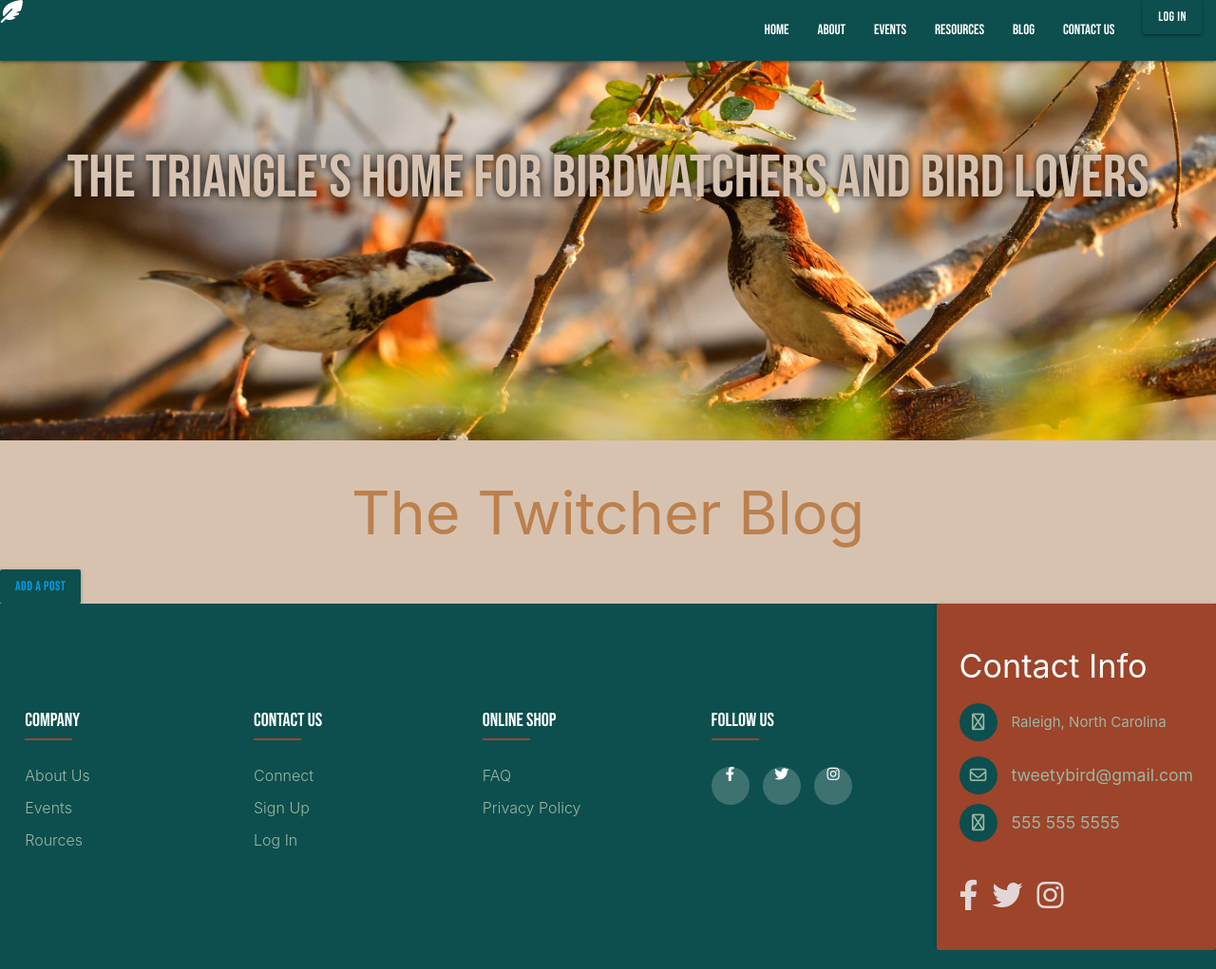
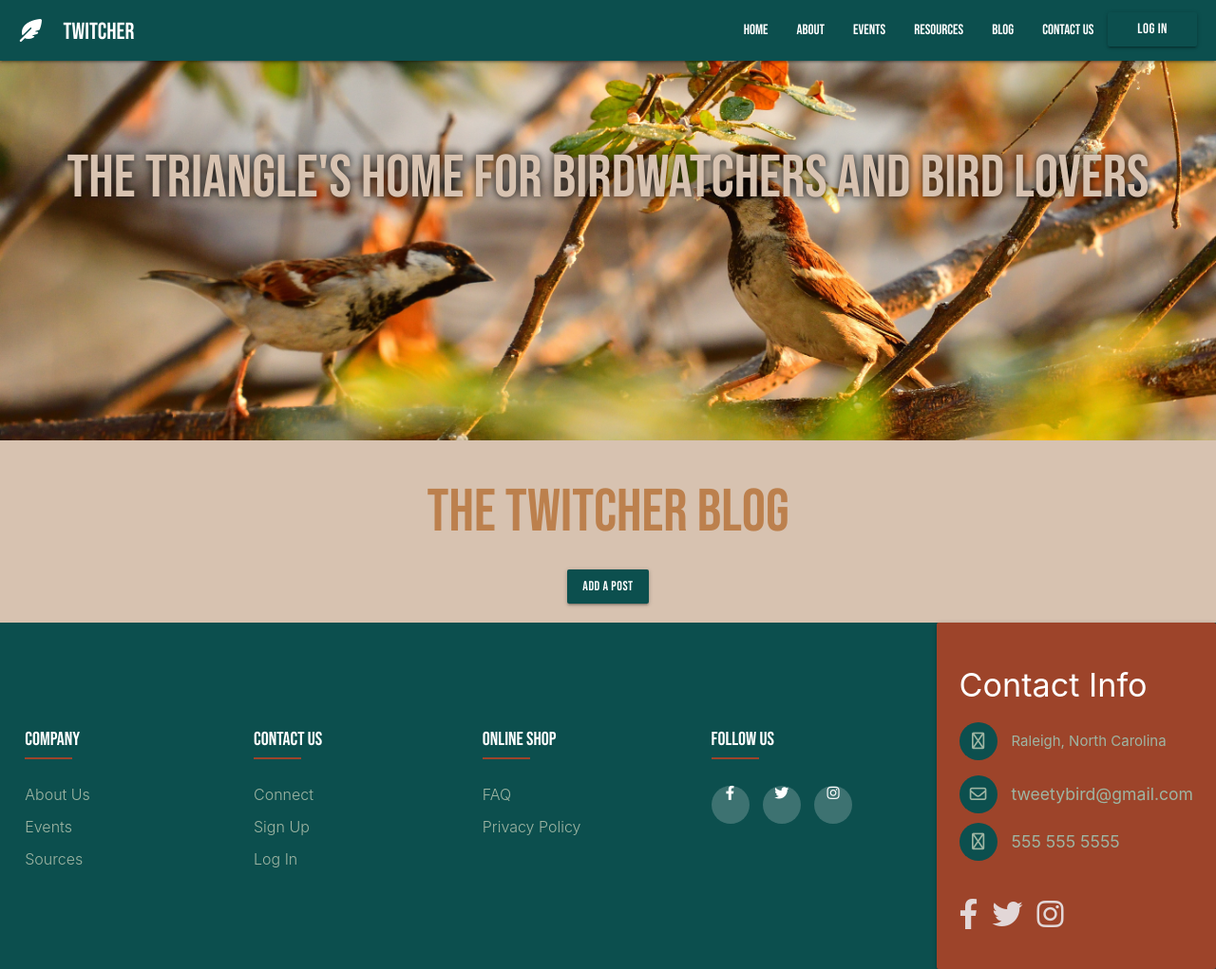
Before and after one commit to beatricekallen/twitcher, a Node project: template views/all-posts.handlebars in a window 1280 px wide. Shown: the whole page at 95% size. Run offline with Node 20 templates, Linux system fonts and the light colour scheme; the template is opened without the code that fills it, so the values that code supplies are empty; some libraries are stand-ins or nearby versions.

Commit message:
fixes styling bugs on single post page and homepage views

```diff
--- a/homepage.html
+++ b/homepage.html
@@ -252,7 +252,7 @@
                     <div class="resource__icon">
                         <i class="fa-regular fa-file-word"></i>
                     </div>
-                    <h3>Termonology</h3>
+                    <h3>Terminology</h3>
                     <p>
                         Lorem ipsum dolor, sit amet consectetur adipisicing elit. Quisquam
                         consequatur necessitatibus eaque.
--- a/public/css/style.css
+++ b/public/css/style.css
@@ -76,6 +76,10 @@ nav {
 
 nav h5 {
   margin-left: 20px;
+}
+
+nav p {
+  margin: 2px;
 }
 
 .nav-brand-new {
@@ -816,6 +820,7 @@ img {
 
 #blog-title {
   color: var(--clr-dusty-gold);
+  font-family: var(--ff-primary);
   display: flex;
   justify-content: center;
 }
@@ -854,6 +859,16 @@ img {
 
 .card-content p {
   color: var(--clr-bisque);
+}
+
+.new-post-btn {
+  margin: auto;
+  justify-content: center;
+  display: flex;
+}
+
+.comment-textarea {
+  padding: 15px 0;
 }
 
 /* Media queries */
--- a/views/all-posts.handlebars
+++ b/views/all-posts.handlebars
@@ -1,6 +1,10 @@
 <section id="all-posts">
   <h1 id="blog-title">The Twitcher Blog</h1>
-  <button type="submit" class="btn"><a href="/blog/new">Add a Post</a></button>
+  <div class="row container">
+    <div class="col s12 new-post-btn"><a href="/blog/new"><button
+          type="submit"
+          class="btn"
+        >Add a Post</button></a></div></div>
   {{#if posts.length}}
     {{#each posts as |post|}}
       <div class="row post">
--- a/views/homepage.handlebars
+++ b/views/homepage.handlebars
@@ -160,7 +160,7 @@
                     <div class="resource__icon">
                         <i class="fa-regular fa-file-word"></i>
                     </div>
-                    <h3>Termonology</h3>
+                    <h3>Terminology</h3>
                     <p>
                         Lorem ipsum dolor, sit amet consectetur adipisicing elit. Quisquam
                         consequatur necessitatibus eaque.
@@ -251,6 +251,7 @@
     </section>
 
     <!-- Login/Signup -->
+    {{#unless loggedIn}}
     <section class="sticky__login brand-logo right" id="sticky-login">
         <button class="close__login" id="close-login">
             <i class="uil uil-times"></i>
@@ -266,7 +267,8 @@
             </div>
 
             <div class="log-btn__container">
-                <button class="log-in btn"><a href="/login"></a>Log In</button>
+                <a href="/login"><button class="log-in btn">Log In</button></a>
             </div>
         </div>
     </section>
+    {{/unless}}
--- a/views/layouts/main.handlebars
+++ b/views/layouts/main.handlebars
@@ -62,11 +62,13 @@
   </head>
   <body>
     <!-- Navigation -->
-    <header>
+    {{!-- <header>
       <nav class="nav__container navbar-fixed">
-        <a href="#" class="brand-logo">
-          <i class="fa-solid fa-feather-pointed"></i>
-        </a>
+        <div class="nav__menu">
+          <a href="#" class="brand-logo">
+            <i class="fa-solid fa-feather-pointed"></i>
+            <p>Triangle Twitchers</p>
+          </a></div>
 
         <div class="nav__menu">
           <ul class="right hide-on-med-and-down nav__list">
@@ -130,7 +132,68 @@
                 </div> -->
         </div>
       </nav>
+    </header> --}}
+
+    <!-- new header -->
+
+    <header class="navbar-fixed">
+      <nav>
+        <div class="nav-wrapper">
+          <a href="#" class="nav-brand-new">
+            <i class="fa-solid fa-feather-pointed header_a_tag_display"></i>
+            <h5 class="header_a_tag_display">Twitcher</h5>
+          </a>
+          <ul class="right hide-on-med-and-down nav__list nav-menu-list">
+            <li class="nav__item">
+              <a href="/" class="nav__link">
+                Home
+              </a>
+            </li>
+            <li class="nav__item">
+              <a href="#about" class="nav__link">
+                About
+              </a>
+            </li>
+            <li class="nav__item">
+              <a href="#events" class="nav__link">
+                Events
+              </a>
+            </li>
+            <li class="nav__item">
+              <a href="#resources" class="nav__link">
+                Resources
+              </a>
+            </li>
+            <li class="nav__item">
+              <a href="/blog" class="nav__link">
+                Blog
+              </a>
+            </li>
+            <li class="nav__item">
+              <a href="#contact" class="nav__link">
+                Contact Us
+              </a>
+            </li>
+
+            <li>
+              {{#if loggedIn}}
+
+                <button class="login__button btn"><a
+                    href="/"
+                    id="logout-link"
+                  >Log Out</a></button>
+
+              {{else}}
+
+                <button class="login__button btn"><a href="/login">Log In</a></button>
+
+              {{/if}}
+            </li>
+          </ul>
+        </div>
+      </nav>
     </header>
+
     <hero class="hero">
       <div class="hero__div">
         <h1 class="hero__text">
@@ -149,15 +212,17 @@
             <ul>
               <li><a href="#about">About Us</a></li>
               <li><a href="#events">Events</a></li>
-              <li><a href="#resources">Rources</a></li>
+              <li><a href="#resources">Sources</a></li>
             </ul>
           </div>
           <div class="footer-col">
             <h4>Contact Us</h4>
             <ul>
               <li><a href="#contact">Connect</a></li>
-              <li><a href="/signup">Sign Up</a></li>
-              <li><a href="/login">Log In</a></li>
+              {{#unless loggedIn}}
+                <li><a href="/signup">Sign Up</a></li>
+                <li><a href="/login">Log In</a></li>
+              {{/unless}}
             </ul>
           </div>
           <div class="footer-col">
```
Also changed, not shown: all-posts.html (+50 -44 lines), views/single-post.handlebars (+10 -11 lines).
